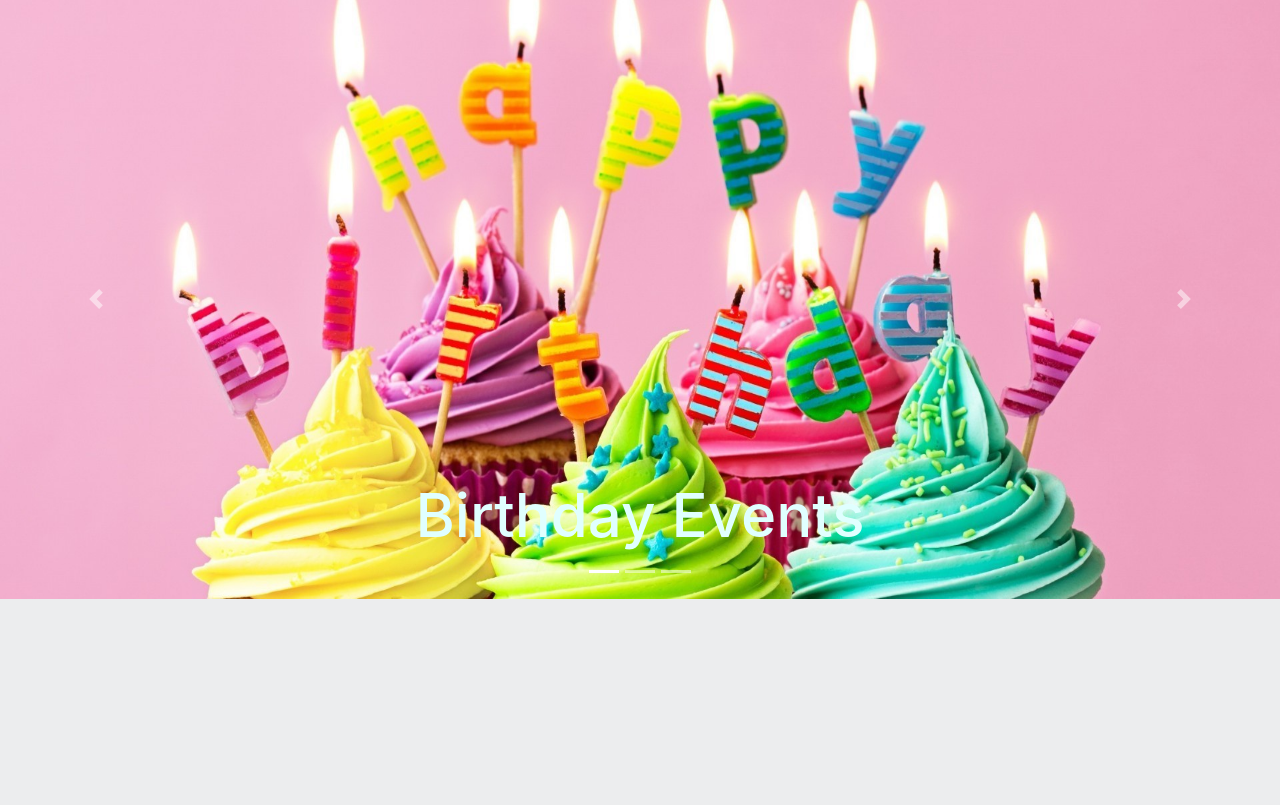
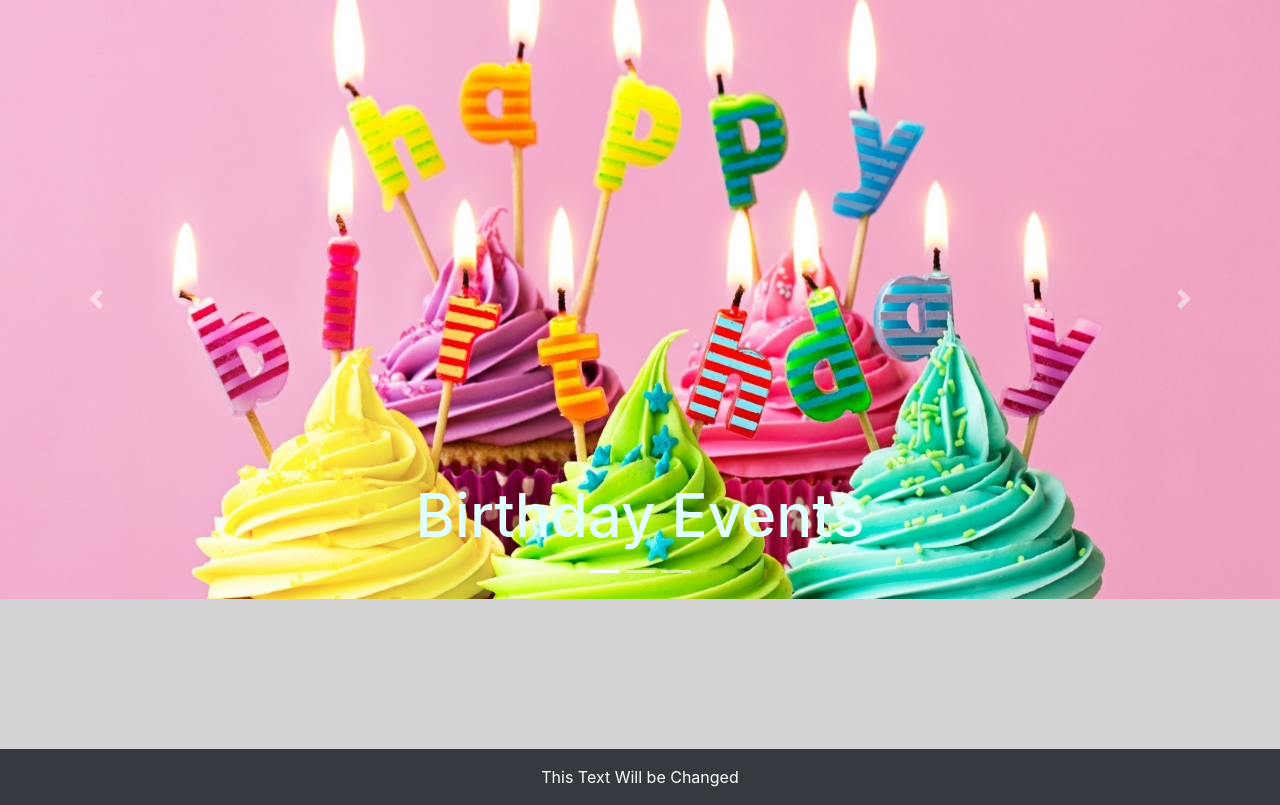
Before and after one commit to AceAltair13/Event-Management-System--Flask, a Flask app: page / in a window 1280 px wide. Shown: the part 423-1228 px from the top of the page. Before the commit the page ends 1022 px from the top, so only its background shows below. Run offline with Flask 2, Linux system fonts and the light colour scheme; some libraries are stand-ins or nearby versions.

Commit message:
Added Footer (Experimental)

```diff
--- a/templates/base.html
+++ b/templates/base.html
@@ -7,8 +7,7 @@
     <link rel="stylesheet" href="https://stackpath.bootstrapcdn.com/bootstrap/4.4.1/css/bootstrap.min.css"
         integrity="sha384-Vkoo8x4CGsO3+Hhxv8T/Q5PaXtkKtu6ug5TOeNV6gBiFeWPGFN9MuhOf23Q9Ifjh" crossorigin="anonymous">
     <link rel="stylesheet" href="{{ url_for('static', filename='style.css') }}">
-    <link href="https://fonts.googleapis.com/icon?family=Material+Icons"
-      rel="stylesheet">
+    <link href="https://fonts.googleapis.com/icon?family=Material+Icons" rel="stylesheet">
     {% block head %}
 
     {% endblock head %}
@@ -52,6 +51,10 @@
     {% block body %}
 
     {% endblock body %}
+
+    <footer class="page-footer font-small bg-dark">
+        <div class="footer text-center py-3" style="color: white; margin-top:150px">This Text Will be Changed</div>
+    </footer>
     <script src="https://code.jquery.com/jquery-3.4.1.slim.min.js"
         integrity="sha384-J6qa4849blE2+poT4WnyKhv5vZF5SrPo0iEjwBvKU7imGFAV0wwj1yYfoRSJoZ+n" crossorigin="anonymous">
     </script>
```
